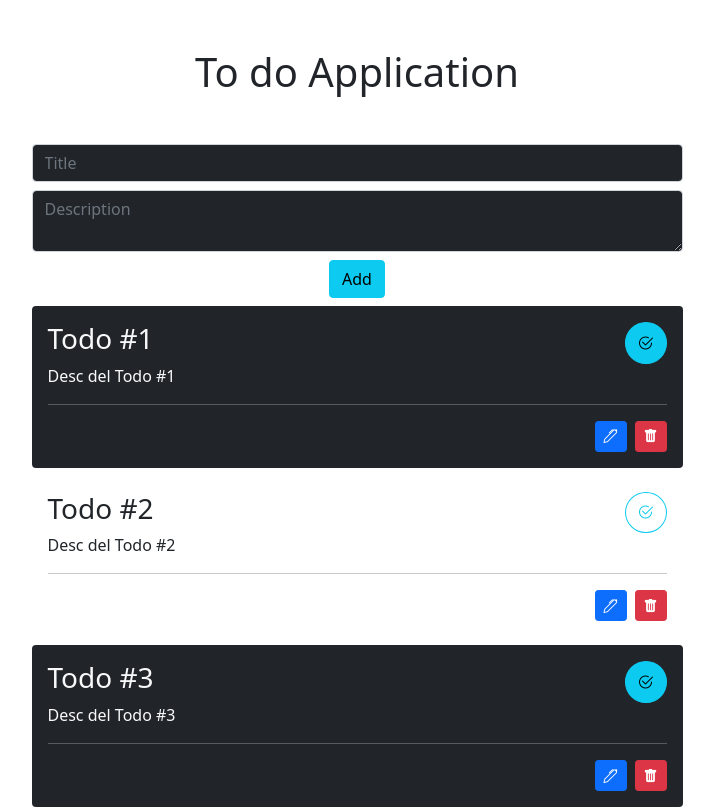
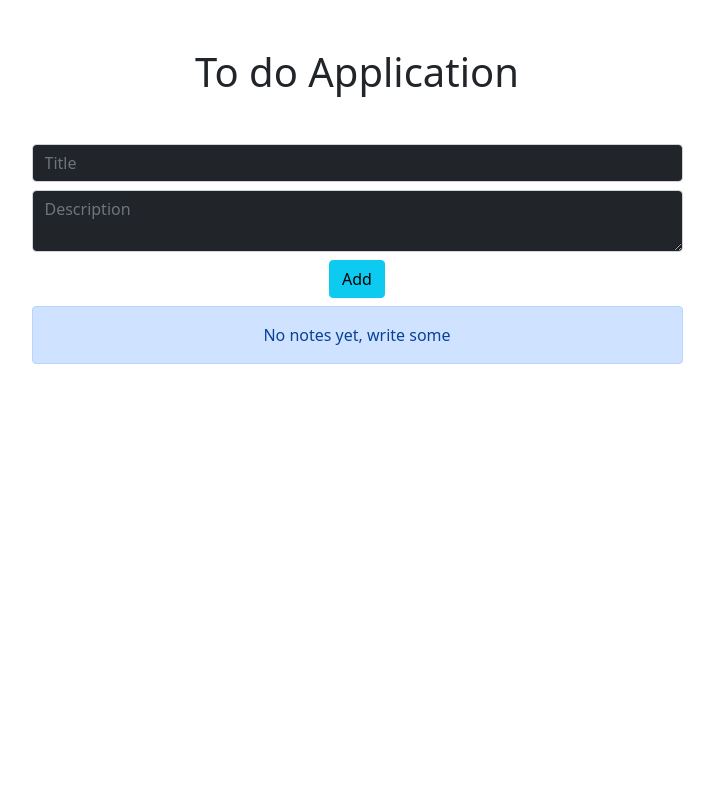
Before and after one commit to JereStorm/Todo-App, a React (Create React App) app: page / in a window 1280 px wide. Shown: the top 809 px of the page, without its empty margins (283-997 px from the left). Built offline with nearby package versions, Linux system fonts and the light colour scheme; a web font is replaced by a local one.

Commit message:
add localstorage and icon

```diff
--- a/public/index.html
+++ b/public/index.html
@@ -3,7 +3,7 @@
 
 <head>
   <meta charset="utf-8" />
-  <link rel="icon" href="%PUBLIC_URL%/favicon.ico" />
+  <link rel="icon" href="../src/images/logoJS.png" />
   <meta name="viewport" content="width=device-width, initial-scale=1" />
   <meta name="theme-color" content="#000000" />
   <meta name="description" content="Web site created using create-react-app" />
--- a/src/App.js
+++ b/src/App.js
@@ -1,38 +1,21 @@
-import React, {useState} from 'react';
+import React, {useEffect, useState} from 'react';
 import TodoForm from './components/TodoForm';
 import TodoList from './components/TodoList';
 
 const initialTodos = [
-    {
-        id: 1,
-        title: 'Todo #1',
-        description: 'Desc del Todo #1',
-        completed: true,
-    },
-    {
-        id: 2,
-        title: 'Todo #2',
-        description: 'Desc del Todo #2',
-        completed: false,
-    },
-    {
-        id: 3,
-        title: 'Todo #3',
-        description: 'Desc del Todo #3',
-        completed: true,
-    },
-    {
-        id: 4,
-        title: 'Todo #4',
-        description: 'Desc del Todo #4',
-        completed: false,
-    },
+
 ];
+
+const localTodos = JSON.parse(localStorage.getItem('todos'));
 
 const App = () => {
 
-    const [todos, setTodos] = useState(initialTodos);
+    const [todos, setTodos] = useState(localTodos || initialTodos);
     const [todoEdit, setTodoEdit] = useState(null);
+
+    useEffect(() =>{
+        localStorage.setItem('todos', JSON.stringify(todos));
+    }, [todos])
 
     const todoDelete = (todoId) =>{
         if (todoEdit && todoId === todoEdit.id) {
--- a/src/components/TodoList.js
+++ b/src/components/TodoList.js
@@ -11,7 +11,7 @@ const TodoList = ({todos, todoDelete, todoToggleCompleted, setTodoEdit}) =>{
                 todos.length === 0
                 ? (
                     <div className='mt-2 alert alert-primary'>
-                        No to do's yet... Make once one
+                        No notes yet, write some
                     </div>
                 )
                 : (
```
Also changed, not shown: src/images/logoJS.png (added).
